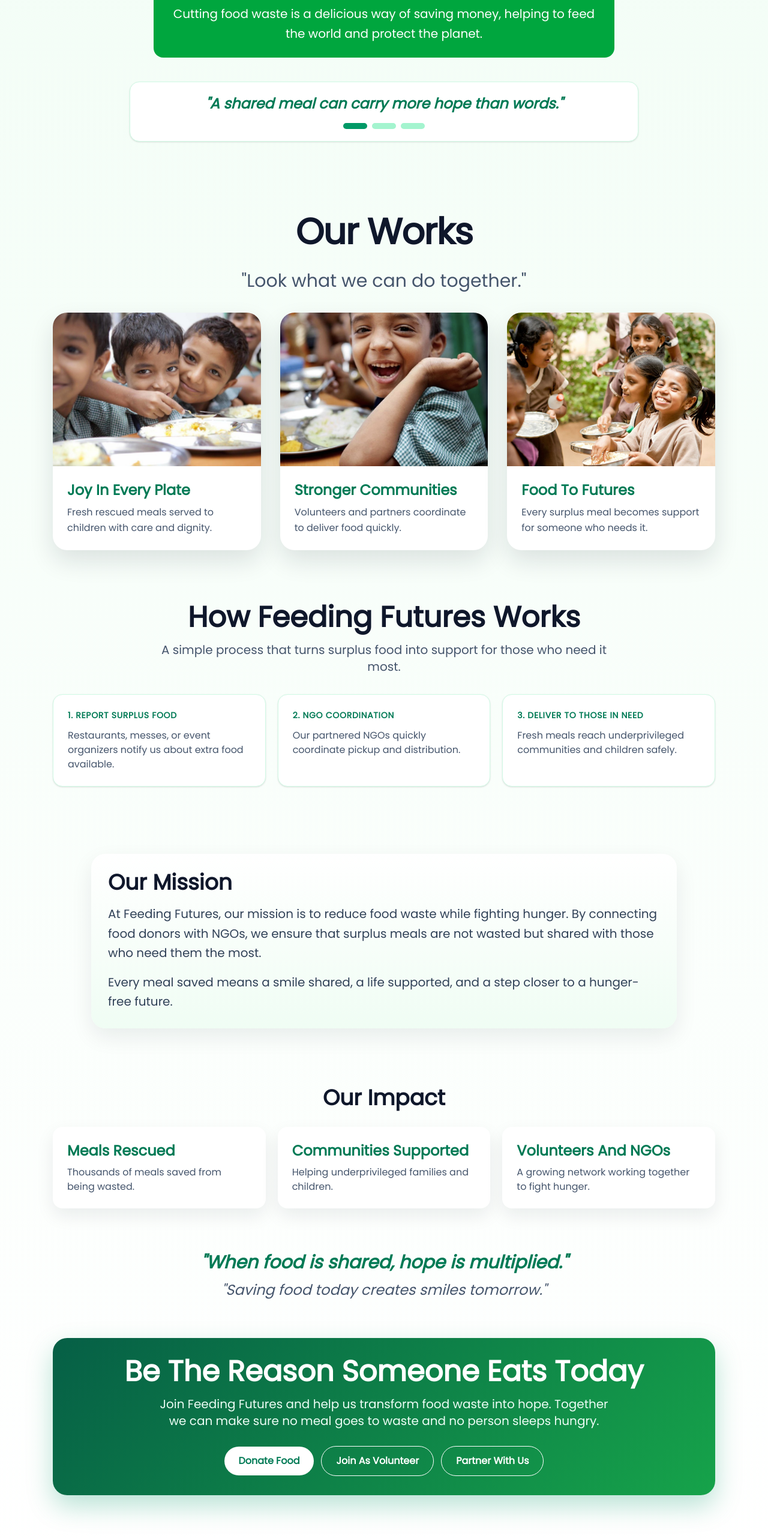
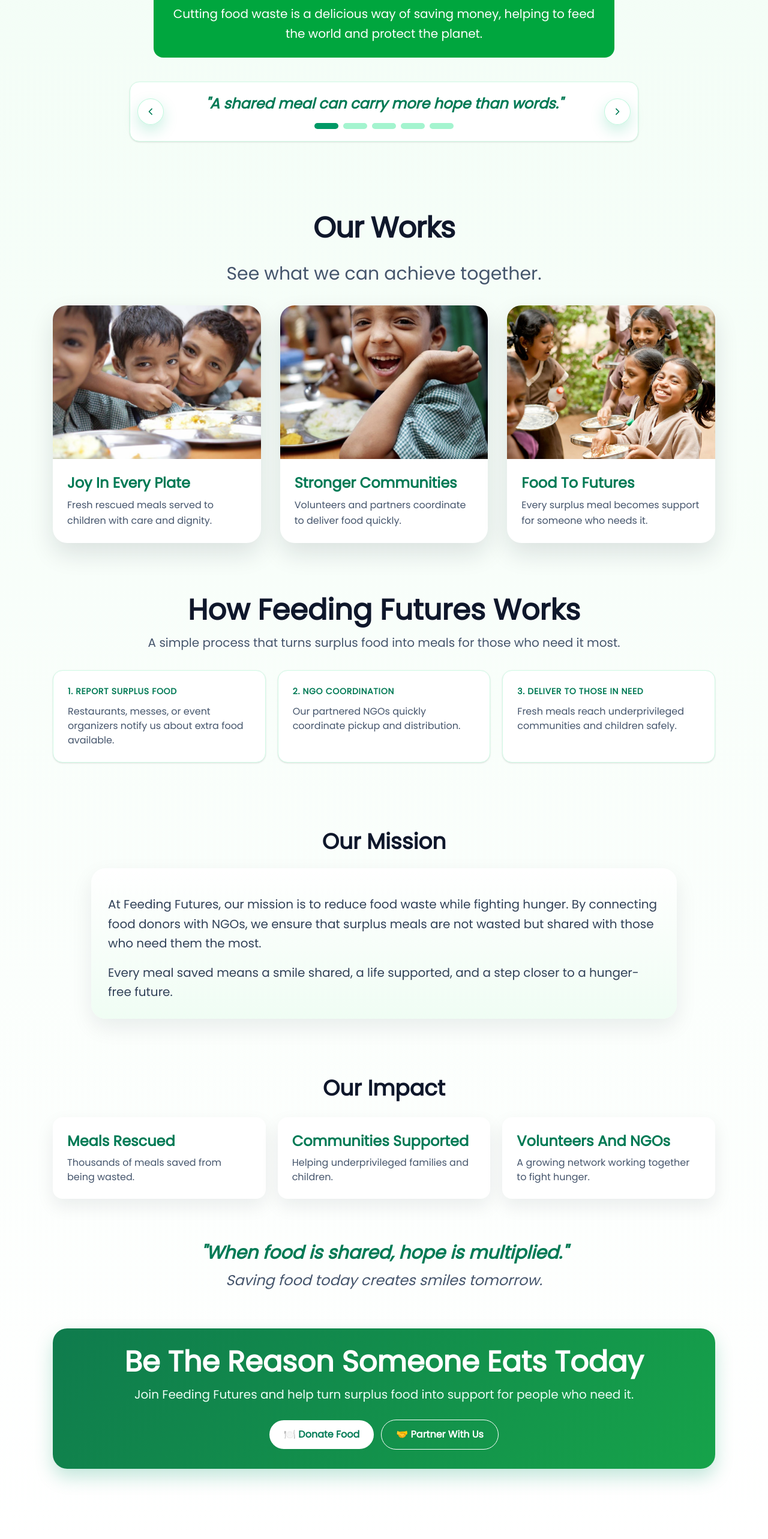
Before and after one commit to namanmahajan2020/Feeding-Futures, a React (Vite) app in the folder Feeding-Futures/user/: page / in a window 1280 px wide. Shown: the part 841-3406 px from the top of the page at 60% size. Built offline with nearby package versions, Linux system fonts and the light colour scheme.

Commit message:
adding the mission

```diff
--- a/Feeding-Futures/user/src/pages/Home.jsx
+++ b/Feeding-Futures/user/src/pages/Home.jsx
@@ -1,4 +1,4 @@
-import React, { useState } from "react";
+import React, { useRef, useState } from "react";
 import { NavLink } from "react-router-dom";
 
 const Home = () => {
@@ -6,6 +6,8 @@ const Home = () => {
     "A shared meal can carry more hope than words.",
     "When food is saved, futures are saved too.",
     "Kindness tastes better when everyone gets a plate.",
+    "Turning surplus food into shared smiles.",
+    "Sharing food is one of the simplest ways to spread kindness.",
   ];
   const works = [
     {
@@ -28,11 +30,32 @@ const Home = () => {
     },
   ];
   const [activeQuote, setActiveQuote] = useState(0);
+  const swipeStartX = useRef(null);
+
+  const nextQuote = () =>
+    setActiveQuote((prev) => (prev + 1) % quotes.length);
+
+  const prevQuote = () =>
+    setActiveQuote((prev) => (prev - 1 + quotes.length) % quotes.length);
+
+  const handlePointerDown = (event) => {
+    swipeStartX.current = event.clientX;
+  };
+
+  const handlePointerUp = (event) => {
+    if (swipeStartX.current === null) return;
+
+    const diff = event.clientX - swipeStartX.current;
+    if (diff > 55) prevQuote();
+    if (diff < -55) nextQuote();
+
+    swipeStartX.current = null;
+  };
 
   return (
     <div className="bg-gradient-to-b from-green-50 to-white min-h-screen font-poppins">
       {/* Banner */}
-      <section className="w-full pt-16 sm:pt-[4.5rem] sm:-mt-[4.5rem]">
+      <section className="w-full pt-20 sm:pt-[4.5rem] sm:-mt-[4.5rem]">
         <div
           className="hidden sm:flex h-[90vh] w-full bg-cover bg-center items-center justify-center"
           style={{ backgroundImage: "url('img/coverimage.jpeg')" }}
@@ -101,10 +124,72 @@ const Home = () => {
 
       {/* Quote Picker */}
       <div className="mx-auto mb-10 max-w-4xl px-4 sm:px-6">
-        <div className="rounded-2xl border border-emerald-100 bg-white p-5 shadow-sm">
-          <p className="text-center text-xl font-semibold italic text-emerald-700 sm:text-2xl">
-            "{quotes[activeQuote]}"
-          </p>
+        <div className="relative rounded-2xl border border-emerald-100 bg-white p-5 shadow-sm">
+          <div
+            className="overflow-hidden"
+            onPointerDown={handlePointerDown}
+            onPointerUp={handlePointerUp}
+            onPointerCancel={() => {
+              swipeStartX.current = null;
+            }}
+          >
+            <div
+              className="flex transition-transform duration-500 ease-out"
+              style={{ transform: `translateX(-${activeQuote * 100}%)` }}
+            >
+              {quotes.map((quote) => (
+                <div key={quote} className="w-full shrink-0 px-2">
+                  <p className="text-center text-xl font-semibold italic text-emerald-700 sm:text-2xl">
+                    "{quote}"
+                  </p>
+                </div>
+              ))}
+            </div>
+          </div>
+
+          <button
+            type="button"
+            onClick={prevQuote}
+            className="absolute left-3 top-1/2 hidden h-11 w-11 -translate-y-1/2 items-center justify-center rounded-full border border-emerald-200/70 bg-white/95 text-emerald-700 shadow-[0_10px_24px_rgba(16,185,129,0.22)] backdrop-blur transition hover:-translate-x-0.5 hover:bg-emerald-50 md:inline-flex"
+            aria-label="Previous quote"
+          >
+            <svg
+              className="h-5 w-5"
+              viewBox="0 0 24 24"
+              fill="none"
+              xmlns="http://www.w3.org/2000/svg"
+            >
+              <path
+                d="M14.5 6.5 9 12l5.5 5.5"
+                stroke="currentColor"
+                strokeWidth="2"
+                strokeLinecap="round"
+                strokeLinejoin="round"
+              />
+            </svg>
+          </button>
+          <button
+            type="button"
+            onClick={nextQuote}
+            className="absolute right-3 top-1/2 hidden h-11 w-11 -translate-y-1/2 items-center justify-center rounded-full border border-emerald-200/70 bg-white/95 text-emerald-700 shadow-[0_10px_24px_rgba(16,185,129,0.22)] backdrop-blur transition hover:translate-x-0.5 hover:bg-emerald-50 md:inline-flex"
+            aria-label="Next quote"
+          >
+            <svg
+              className="h-5 w-5"
+              viewBox="0 0 24 24"
+              fill="none"
+              xmlns="http://www.w3.org/2000/svg"
+            >
+              <path
+                d="M9.5 6.5 15 12l-5.5 5.5"
+                stroke="currentColor"
+                strokeWidth="2"
+                strokeLinecap="round"
+                strokeLinejoin="round"
+              />
+            </svg>
+          </button>
+
           <div className="mt-4 flex flex-wrap justify-center gap-2">
             {quotes.map((_, idx) => (
               <button
@@ -123,11 +208,13 @@ const Home = () => {
 
       {/* Our Works */}
       <div className="p-6 max-w-6xl mx-auto mt-16 sm:mt-20 md:mt-24">
-        <p className="text-4xl text-center font-semibold underline decoration-green-500 decoration-4 sm:no-underline sm:text-6xl sm:font-black sm:tracking-[-0.02em] sm:text-slate-900">
+        <p className="text-5xl text-center font-black tracking-[-0.02em] text-slate-900">
           Our Works
         </p>
         <p className="text-center text-3xl mt-8 mb-8 font-medium sm:text-3xl sm:font-medium sm:text-slate-600 sm:max-w-3xl sm:mx-auto sm:leading-snug">
-          "Look what we can do together."
+
+
+See what we can achieve together.
         </p>
         <div className="grid grid-cols-1 sm:grid-cols-3 gap-6 sm:gap-8">
           {works.map((work) => (
@@ -158,8 +245,8 @@ const Home = () => {
         <h2 className="text-3xl font-extrabold text-center text-slate-900 sm:text-5xl">
           How Feeding Futures Works
         </h2>
-        <p className="mx-auto mt-4 max-w-3xl text-center text-lg text-slate-600 sm:text-xl">
-          A simple process that turns surplus food into support for those who need it most.
+        <p className="mx-auto mt-4 max-w-3xl text-center text-lg text-slate-600 sm:text-xl lg:max-w-none lg:whitespace-nowrap">
+          A simple process that turns surplus food into meals for those who need it most.
         </p>
         <div className="mt-8 grid grid-cols-1 gap-5 md:grid-cols-3">
           <article className="rounded-2xl border border-emerald-100 bg-white p-6 shadow-sm">
@@ -185,8 +272,10 @@ const Home = () => {
 
       {/* Mission */}
       <section className="mx-auto max-w-5xl px-4 py-8 sm:px-6 md:py-12">
+        <h2 className="mb-6 text-center text-3xl font-extrabold text-slate-900 sm:text-4xl">
+          Our Mission
+        </h2>
         <div className="rounded-3xl bg-[linear-gradient(180deg,#ffffff_0%,#f0fdf4_100%)] p-7 shadow-[0_14px_36px_rgba(15,23,42,0.08)]">
-          <h2 className="text-3xl font-extrabold text-slate-900 sm:text-4xl">Our Mission</h2>
           <p className="mt-4 text-lg leading-relaxed text-slate-700 sm:text-xl">
             At Feeding Futures, our mission is to reduce food waste while fighting hunger.
             By connecting food donors with NGOs, we ensure that surplus meals are not wasted
@@ -224,38 +313,31 @@ const Home = () => {
           "When food is shared, hope is multiplied."
         </p>
         <p className="mt-3 text-xl italic text-slate-600 sm:text-2xl">
-          "Saving food today creates smiles tomorrow."
+          Saving food today creates smiles tomorrow.
         </p>
       </section>
 
       {/* Call To Action */}
       <section className="mx-auto mb-20 max-w-6xl px-4 py-10 sm:px-6">
-        <div className="rounded-3xl bg-[linear-gradient(135deg,#065f46_0%,#16a34a_100%)] p-8 text-center shadow-[0_18px_44px_rgba(5,150,105,0.28)]">
-          <h2 className="text-3xl font-extrabold text-white sm:text-5xl">
+        <div className="rounded-3xl bg-[linear-gradient(135deg,#0f7b4d_0%,#16a34a_100%)] p-8 text-center shadow-[0_14px_30px_rgba(5,150,105,0.24)]">
+          <h2 className="text-3xl font-bold text-white sm:text-5xl">
             Be The Reason Someone Eats Today
           </h2>
-          <p className="mx-auto mt-4 max-w-3xl text-lg text-emerald-50 sm:text-xl">
-            Join Feeding Futures and help us transform food waste into hope.
-            Together we can make sure no meal goes to waste and no person sleeps hungry.
+          <p className="mx-auto mt-4 max-w-3xl text-lg text-emerald-50 sm:text-xl lg:max-w-none lg:whitespace-nowrap">
+            Join Feeding Futures and help turn surplus food into support for people who need it.
           </p>
           <div className="mt-7 flex flex-col items-center justify-center gap-3 sm:flex-row">
             <NavLink
               to="/foodDonationForm"
-              className="rounded-full bg-white px-6 py-3 font-bold text-emerald-700 transition hover:scale-[0.98]"
+              className="inline-flex items-center gap-2 rounded-full bg-white px-6 py-3 font-bold text-emerald-700 transition hover:scale-[0.98]"
             >
-              Donate Food
+              🍽️ Donate Food
             </NavLink>
             <NavLink
               to="/contact"
-              className="rounded-full border border-white px-6 py-3 font-bold text-white transition hover:bg-white/10"
+              className="inline-flex items-center gap-2 rounded-full border border-white px-6 py-3 font-bold text-white transition hover:bg-white/10"
             >
-              Join As Volunteer
-            </NavLink>
-            <NavLink
-              to="/contact"
-              className="rounded-full border border-white px-6 py-3 font-bold text-white transition hover:bg-white/10"
-            >
-              Partner With Us
+              🤝 Partner With Us
             </NavLink>
           </div>
         </div>
```
